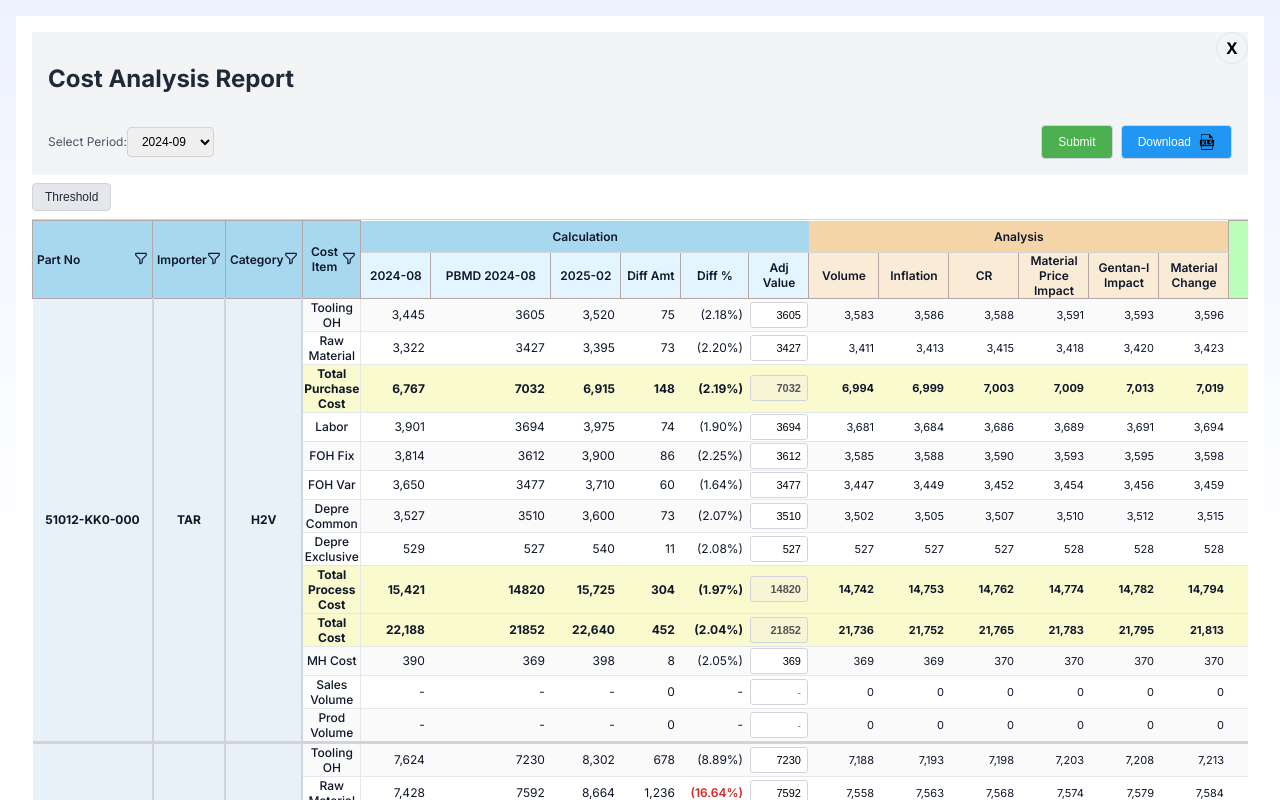
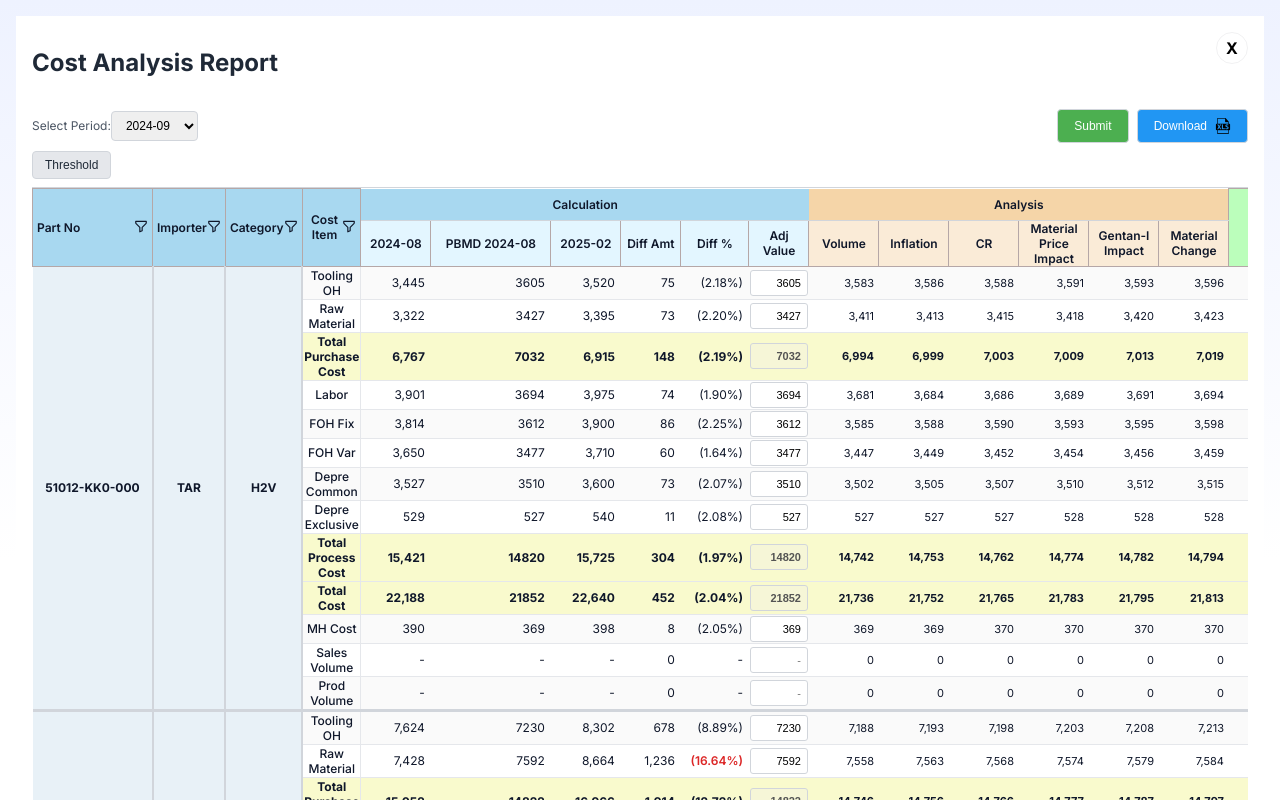
Before and after one commit to ari-fikri/finance-dashboard, a React (Vite) app: page /ppr in a window 1280 px wide. Shown: the top 800 px of the page. Built offline with nearby package versions, Linux system fonts and the light colour scheme.

Commit message:
Remove gray background from Cost Analysis Report

```diff
--- a/src/components/PPRHeader.jsx
+++ b/src/components/PPRHeader.jsx
@@ -10,7 +10,7 @@ export const PPRHeader = ({ selectedPeriod, comparisonPeriod, onPeriodChange, on
   const availablePeriods = ["2024-09", "2024-08", "2024-07", "2024-06"];
 
   return (
-    <div style={{ padding: "16px", backgroundColor: "#F3F4F6" }}>
+    <div>
       <div style={{ display: "flex", alignItems: "center", marginBottom: 16 }}>
         <div style={{ display: "flex", alignItems: "center" }}>
           <h1 style={{ fontSize: 24, fontWeight: "bold", color: "#1F2937" }}>Cost Analysis Report</h1>
```
